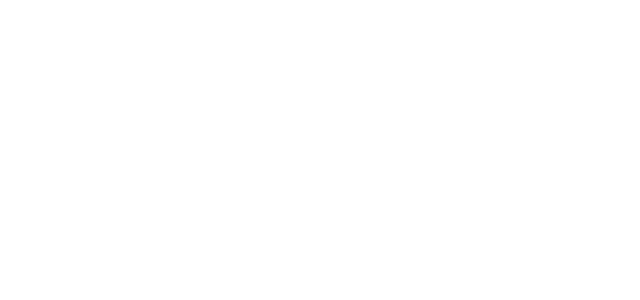
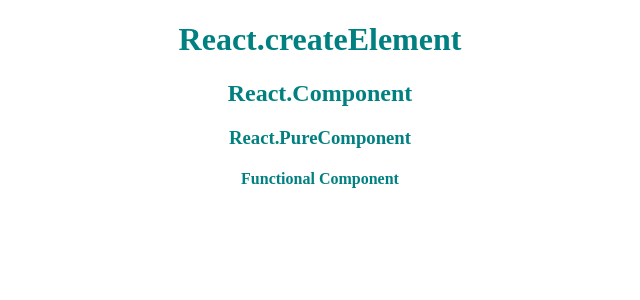
Before and after one commit to arhigod/react_course, a React app: page / in a window 1280 px wide. Shown: the top 300 px of the page, without its empty margins (320-960 px from the left). Built offline with nearby package versions, Linux system fonts and the light colour scheme.

Commit message:
task1_task2/feature: add 4 methods of component creating

```diff
--- /dev/null
+++ b/src/components/App.js
@@ -0,0 +1,41 @@
+import React from 'react';
+
+import '../../style/App.css';
+
+class ReactComponent extends React.Component {
+    render() {
+        return (
+            <h2>React.Component</h2>
+        )
+    }
+}
+class ReactPureComponent extends React.PureComponent {
+    render() {
+        return (
+            <h3>React.PureComponent</h3>
+        )
+    }
+}
+
+function getFunctionalComponent(props) {
+    return <h4>Functional Component</h4>;
+}
+
+
+
+export default class App extends React.Component {
+    render() {
+        return (
+            <div className="wrapper">
+                {
+                    React.createElement("h1", null, "React.createElement")
+                }
+                <ReactComponent/>
+                <ReactPureComponent/>
+                {
+                    getFunctionalComponent()
+                }
+            </div>
+        )
+    }
+}
--- a/src/index.js
+++ b/src/index.js
@@ -1,8 +1,11 @@
 import React from 'react';
 import { render } from 'react-dom';
 
+import App from './components/App';
+
 render(
     <div>
+        <App/>
     </div>,
     document.querySelector('#root')
 );
--- /dev/null
+++ b/style/App.css
@@ -0,0 +1,4 @@
+.wrapper {
+	color: teal;
+	text-align: center;
+}
```
